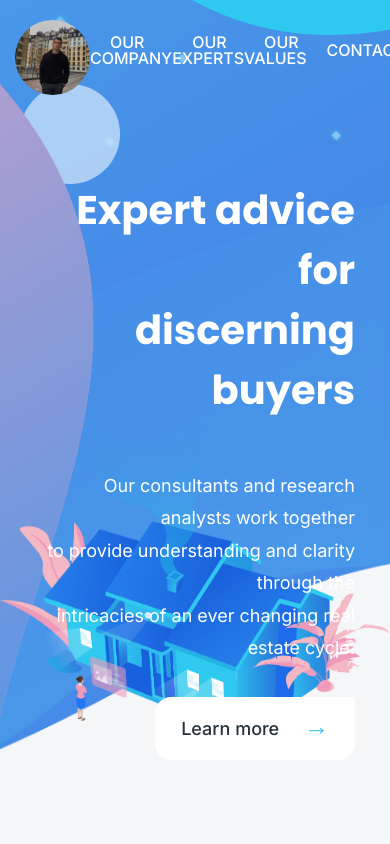
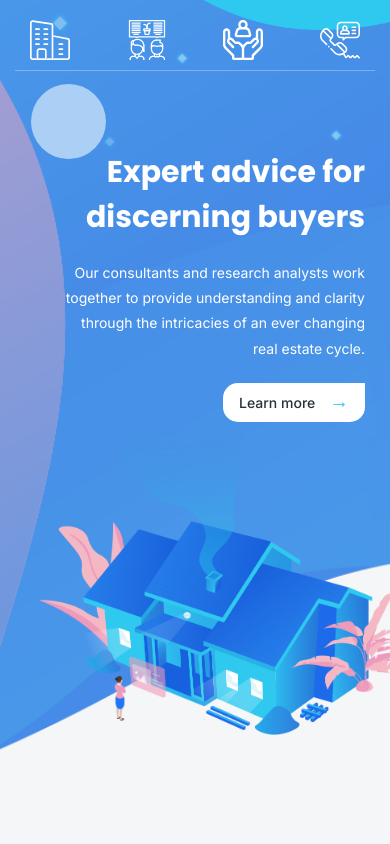
Before and after one commit to GermanQQ/house, a plain HTML site: page index.html in a window 390 px wide. Shown: the top 844 px of the page. Drawn offline with nearby package versions, Linux system fonts and the light colour scheme.

Commit message:
intro mobile

```diff
--- a/css/experts.css
+++ b/css/experts.css
@@ -173,4 +173,7 @@
         width: 100px;
         height: 100px;
     }
+    .title__experts{
+        margin: 0 0 50px 0;
+    }
 }
--- a/css/header.css
+++ b/css/header.css
@@ -70,6 +70,9 @@
 .search__img:hover{
     cursor: pointer;
 }
+.nav__icon{
+    display: none;
+}
 @media (min-width: 2200px){
     .header{
         height: 150px;
@@ -96,3 +99,45 @@
         display: none;
     }
 }
+@media (max-width: 700px){
+    .nav__icon{
+        display: block;
+    }
+    .nav__items{
+        display: none;
+    }
+   .nav{
+       display: flex;
+        flex-direction: row;
+        justify-content: space-between;
+        padding-bottom: 10px;
+       border-bottom: 1px solid rgba(255, 255, 255, 0.3);
+   }
+    .nav__icon img{
+        width: 40px;
+        margin: 0 15px;
+    }
+    .img__logo{
+        display: none;
+    }
+    @keyframes bounce {
+        0%, 20%, 60%, 100% {
+            transform: translateY(0);
+            transform: translateY(0);
+        }
+
+        40% {
+            transform: translateY(-20px);
+            transform: translateY(-20px);
+        }
+
+        80% {
+            transform: translateY(-10px);
+            transform: translateY(-10px);
+        }
+    }
+    .nav__icon:hover{
+        animation: bounce 1s;
+    }
+
+}
--- a/css/intro.css
+++ b/css/intro.css
@@ -27,6 +27,7 @@
     margin: 50px 0;
     line-height: 1.8;
     font-size: 18px;
+    max-width: 460px;
 }
 .btn{
     padding: 20px 25px 20px 25px;
@@ -83,8 +84,59 @@
             margin: 0 auto;
         }
         .intro__title__sup__text{
-            max-width: 100%;
+            max-width: 460px;
+            margin-left: 49%;
             text-align: right;
         }
 
 }
+@media (max-width: 768px){
+    .intro__title{
+        margin-top: 40px;
+    }
+    .intro__title__sup__text{
+        margin-left: 30%;
+
+    }
+}
+@media (max-width: 600px){
+    .intro__title__sup__text{
+        margin-left: 20%;
+
+    }
+    .intro__text{
+        padding:0 10px;
+    }
+    .intro__title{
+        font-size: 30px;
+    }
+    .intro__title__sup__text{
+        font-size: 14px;
+    }
+    .btn{
+        padding: 10px 15px 10px 15px;
+        border-radius: 15px 0 15px 15px;
+        font-weight: 500;
+        font-size: 14px;
+    }
+    .btn--learn__more span{
+        margin-left: 10px;
+        font-size: 20px;
+    }
+}
+@media (max-width: 450px){
+    .intro__title{
+        margin-top: 50px;
+    }
+    .intro__text{
+        padding:0 10px;
+    }
+    .intro__title{
+        font-size: 30px;
+    }
+    .intro__title__sup__text{
+        margin-left: 10%;
+        margin-top: 20px;
+        margin-bottom: 30px;
+    }
+}
--- a/css/style.css
+++ b/css/style.css
@@ -142,3 +142,23 @@ body{
     }
 
 }
+@media (max-width: 600px){
+    .moon{
+        width: 75px;
+        height: 75px;
+        left: 8%;
+    }
+    .left{
+        max-width: 100%;
+        left: -15%;
+        max-height: 100%;
+        top: 0%;
+    }
+    .up{
+        max-height: 30px;
+    }
+    .house{
+        right: -10%;
+    }
+
+}
--- a/index.html
+++ b/index.html
@@ -16,9 +16,16 @@
         <header class="header" id="our_company">
             <div class="container">
                 <nav class="nav">
-                    <div class="logo">
+
+
                         <img src="img/reviews/I.jpg" alt="Logo" class="img__logo">
-                    </div>
+
+                        <a class="nav__icon" href="#our_company"><img src="img/icon/company.svg" alt=""></a>
+                        <a class="nav__icon" href="#experts"><img src="img/icon/expert.svg" alt=""></a>
+                        <a class="nav__icon" href="#reviews"><img src="img/icon/values.svg" alt=""></a>
+                        <a class="nav__icon" href="#contact"><img src="img/icon/contact.svg" alt=""></a>
+
+
                     <ul class="nav__items">
                         <li class="nav__link"><a class="nav__link__text" href="#our_company">OUR COMPANY</a></li>
                         <li class="nav__link"><a class="nav__link__text" href="#experts">OUR EXPERTS</a></li>
@@ -37,7 +44,7 @@
             <div class="container">
                 <div class="intro__text">
                     <h1 class="intro__title">Expert advice for <br> discerning buyers</h1>
-                    <p class="intro__title__sup__text">Our consultants and research analysts work together <br> to provide understanding and clarity through the <br> intricacies of an ever changing real estate cycle. </p>
+                    <p class="intro__title__sup__text">Our consultants and research analysts work together to provide understanding and clarity through the intricacies of an ever changing real estate cycle. </p>
                     <a href="#experts" class="btn btn--learn__more">Learn more <span> &rarr;</span></a>
                 </div>
             </div>
```
Also changed, not shown: img/icon/company.svg (added), img/icon/contact.svg (added), img/icon/expert.svg (added), img/icon/values.svg (added).
